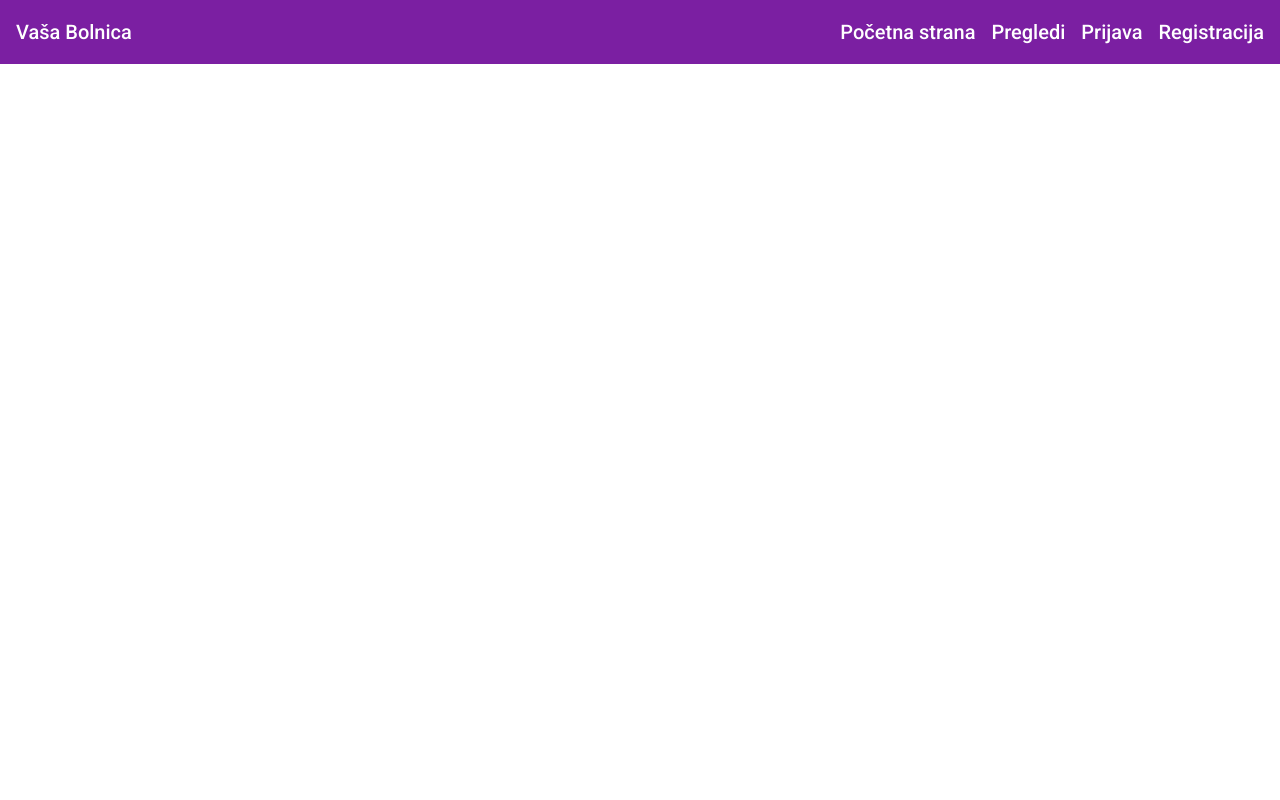
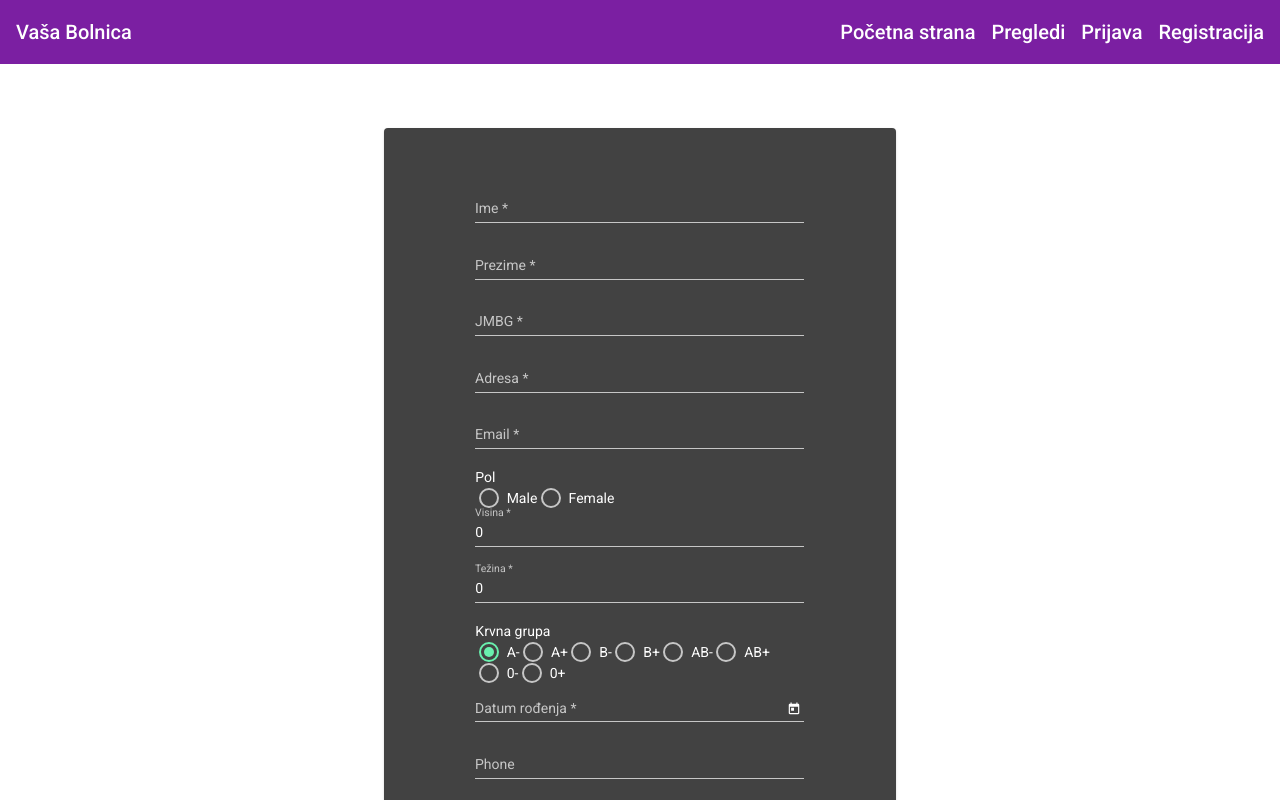
Before and after one commit to lazar-stojcevic/HospitalApplication-Frontend, an Angular app in the folder HospitalApplicationFront/: page /registration in a window 1280 px wide. Before the commit this address led to /. Shown: the top 800 px of the page. Built offline with nearby package versions, Linux system fonts and the light colour scheme.

Commit message:
Finish register form and connect with backend

```diff
--- a/HospitalApplicationFront/src/app/app-routing.module.ts
+++ b/HospitalApplicationFront/src/app/app-routing.module.ts
@@ -1,9 +1,11 @@
 import { NgModule } from '@angular/core';
 import { RouterModule, Routes } from '@angular/router';
 import { LoginComponent } from './login/login/login.component';
+import { RegistrationComponent } from './login/registration/registration.component';
 
 const routes: Routes = [
   { path: 'login', component: LoginComponent },
+  { path: 'registration', component: RegistrationComponent },
 ];
 
 @NgModule({
--- a/HospitalApplicationFront/src/app/app.module.ts
+++ b/HospitalApplicationFront/src/app/app.module.ts
@@ -7,6 +7,7 @@ import { BrowserAnimationsModule } from '@angular/platform-browser/animations';
 import { MaterialModule } from './material/material.module';
 import { HeaderModule } from './header/header.module';
 import { LoginModule } from './login/login.module';
+import { HttpClientModule } from '@angular/common/http';
 
 @NgModule({
   declarations: [
@@ -18,7 +19,8 @@ import { LoginModule } from './login/login.module';
     BrowserAnimationsModule,
     MaterialModule,
     HeaderModule,
-    LoginModule
+    LoginModule,
+    HttpClientModule
   ],
   providers: [],
   bootstrap: [AppComponent]
--- a/HospitalApplicationFront/src/app/header/header/header.component.html
+++ b/HospitalApplicationFront/src/app/header/header/header.component.html
@@ -4,6 +4,6 @@
         <span>Početna strana</span>
         <span>Pregledi</span>
         <span [routerLink]="['/login']">Prijava</span>
-        <span>Registracija</span>
+        <span [routerLink]="['/registration']">Registracija</span>
     </div>
 </mat-toolbar>
--- a/HospitalApplicationFront/src/app/login/login.module.ts
+++ b/HospitalApplicationFront/src/app/login/login.module.ts
@@ -4,6 +4,7 @@ import { MaterialModule } from '../material/material.module';
 import { LoginComponent } from './login/login.component';
 import { FormsModule, ReactiveFormsModule } from '@angular/forms';
 import { RegistrationComponent } from './registration/registration.component';
+import { RouterModule } from '@angular/router';
 
 
 
@@ -16,7 +17,8 @@ import { RegistrationComponent } from './registration/registration.component';
     CommonModule,
     MaterialModule,
     FormsModule,
-    ReactiveFormsModule
+    ReactiveFormsModule,
+    RouterModule
   ]
 })
 export class LoginModule { }
--- a/HospitalApplicationFront/src/app/login/login/login.component.html
+++ b/HospitalApplicationFront/src/app/login/login/login.component.html
@@ -39,7 +39,9 @@
                                     <br>
                                     <br>
                                     <p>
-                                        <mat-label style="text-align: center;">Name nalog? <a> Registrujte se</a> </mat-label>
+                                        <mat-label style="text-align: center;">Name nalog? <a [routerLink]="['/registration']">
+                                             Registrujte se</a>
+                                        </mat-label>
                                     </p>
                                 </div>
                             </form>
--- a/HospitalApplicationFront/src/app/login/registration/registration.component.css
+++ b/HospitalApplicationFront/src/app/login/registration/registration.component.css
@@ -0,0 +1,7 @@
+.container{
+    margin: 5% 30% 0 30%;
+}
+
+mat-radio-button{
+    margin-left: 1%;
+}
--- a/HospitalApplicationFront/src/app/login/registration/registration.component.html
+++ b/HospitalApplicationFront/src/app/login/registration/registration.component.html
@@ -1,16 +1,15 @@
-<section class="hero is-medium">
-    <div class="hero-body">
+<section>
+    <div>
         <div class="container ">
-            <div class="column is-6 is-offset-3">
-
-                <mat-card class="example-card">
+            <div>
+                <mat-card>
                     <div style="margin-left: 15%; margin-right: 15%;">
                         <br>
                         <mat-card-content style="margin-left: 1%; margin-right: 1%;">
                             <br>
                             <mat-form-field appearance="legacy" style="width: 100%;">
                                 <mat-label>Ime</mat-label>
-                                <input type="text" matInput placeholder="name" [(ngModel)]="patient.firstName"
+                                <input type="text" matInput placeholder="First name" [(ngModel)]="patient.firstName"
                                     [formControl]="nameForm" required>
 
                                 <mat-error *ngIf="nameForm.invalid">{{getnameErrorMessage()}}</mat-error>
@@ -18,33 +17,92 @@
 
                             <mat-form-field appearance="legacy" style="width: 100%;">
                                 <mat-label>Prezime</mat-label>
-                                <input type="text" matInput placeholder="surname" [(ngModel)]="patient.surname"
+                                <input type="text" matInput placeholder="Prezime" [(ngModel)]="patient.surname"
                                     [formControl]="surnameForm" required>
 
                                 <mat-error *ngIf="surnameForm.invalid">{{getsurnameErrorMessage()}}</mat-error>
                             </mat-form-field>
 
                             <mat-form-field appearance="legacy" style="width: 100%;">
+                                <mat-label>JMBG</mat-label>
+                                <input type="text" matInput placeholder="JMBG" [(ngModel)]="patient.personalNumber"
+                                    [formControl]="personalNumberForm" required>
+                                <mat-error *ngIf="personalNumberForm.invalid">{{getPersonalNumberErrorMessage()}}</mat-error>
+                            </mat-form-field>
+
+                            <mat-form-field appearance="legacy" style="width: 100%;">
+                                <mat-label>Adresa</mat-label>
+                                <input type="text" matInput placeholder="Adresa" [(ngModel)]="patient.adress"
+                                    [formControl]="adressForm" required>
+                                <mat-error *ngIf="adressForm.invalid">{{getAdressErrorMessage()}}</mat-error>
+                            </mat-form-field>
+
+                            <mat-form-field appearance="legacy" style="width: 100%;">
                                 <mat-label>Email</mat-label>
-                                <input type="text" matInput placeholder="email" [(ngModel)]="patient.email"
+                                <input type="text" matInput placeholder="Email" [(ngModel)]="patient.email"
                                     [formControl]="emailForm" required>
 
                                 <mat-error *ngIf="emailForm.invalid">{{getEmailErrorMessage()}}</mat-error>
                             </mat-form-field>
 
-                            <mat-label classid="example-radio-group-label">Gender</mat-label>
+                            <mat-label classid="example-radio-group-label">Pol</mat-label>
+                            <br>
                             <mat-radio-group aria-labelledby="example-radio-group-label" class="example-radio-group"
                                 [(ngModel)]="patient.gender">
-                                <mat-radio-button class="example-radio-button" [value]="0">
+                                <mat-radio-button class="example-radio-button" [value]="'Male'">
                                     Male
                                 </mat-radio-button>
-                                <mat-radio-button class="example-radio-button" [value]="1">
+                                <mat-radio-button class="example-radio-button" [value]="'Female'">
                                     Female
                                 </mat-radio-button>
                             </mat-radio-group>
 
                             <mat-form-field appearance="legacy" style="width: 100%;">
-                                <mat-label>Choose a date</mat-label>
+                                <mat-label>Visina</mat-label>
+                                <input type="text" matInput placeholder="Visina" [(ngModel)]="patient.height"
+                                    [formControl]="heightForm" required>
+                                <mat-error *ngIf="heightForm.invalid">{{getHeightErrorMessage()}}</mat-error>
+                            </mat-form-field>
+
+                            <mat-form-field appearance="legacy" style="width: 100%;">
+                                <mat-label>Težina</mat-label>
+                                <input type="text" matInput placeholder="Težina" [(ngModel)]="patient.weight"
+                                    [formControl]="weightForm" required>
+                                <mat-error *ngIf="weightForm.invalid">{{getWeightErrorMessage()}}</mat-error>
+                            </mat-form-field>
+
+                            <mat-label classid="example-radio-group-label">Krvna grupa</mat-label>
+                            <br>
+                            <mat-radio-group aria-labelledby="example-radio-group-label" class="example-radio-group"
+                                [(ngModel)]="patient.bloodType">
+                                <mat-radio-button class="example-radio-button" [value]="'A-'">
+                                    A-
+                                </mat-radio-button>
+                                <mat-radio-button class="example-radio-button" [value]="'A+'">
+                                    A+
+                                </mat-radio-button>
+                                <mat-radio-button class="example-radio-button" [value]="'B-'">
+                                    B-
+                                </mat-radio-button>
+                                <mat-radio-button class="example-radio-button" [value]="'B+'">
+                                    B+
+                                </mat-radio-button>
+                                <mat-radio-button class="example-radio-button" [value]="'AB-'">
+                                    AB-
+                                </mat-radio-button>
+                                <mat-radio-button class="example-radio-button" [value]="'AB+'">
+                                    AB+
+                                </mat-radio-button>
+                                <mat-radio-button class="example-radio-button" [value]="'0-'">
+                                    0-
+                                </mat-radio-button>
+                                <mat-radio-button class="example-radio-button" [value]="'0+'">
+                                    0+
+                                </mat-radio-button>
+                            </mat-radio-group>
+
+                            <mat-form-field appearance="legacy" style="width: 100%;">
+                                <mat-label>Datum rođenja</mat-label>
                                 <input matInput [matDatepicker]="picker" [(ngModel)]="patient.dateOfBirth" [max]="maxDate" [formControl]="dateOfBirthForm">
                                 <mat-datepicker-toggle matSuffix [for]="picker"></mat-datepicker-toggle>
                                 <mat-datepicker #picker></mat-datepicker>
@@ -60,7 +118,7 @@
                             </mat-form-field>
 
                             <mat-form-field appearance="legacy" style="width: 100%;">
-                                <mat-label>username</mat-label>
+                                <mat-label>Korisničko ime</mat-label>
                                 <input type="text" matInput placeholder="username" [(ngModel)]="patient.username"
                                     [formControl]="usernameForm" required>
 
@@ -68,14 +126,14 @@
                             </mat-form-field>
 
                             <mat-form-field appearance="legacy" style="width: 100%;">
-                                <mat-label>Password</mat-label>
+                                <mat-label>Šifra</mat-label>
                                 <input type="password" matInput placeholder="password" [(ngModel)]="patient.password" required
                                     [formControl]="passwordForm">
                                 <mat-error *ngIf="passwordForm.invalid">{{getPasswordErrorMessage()}}</mat-error>
                             </mat-form-field>
 
                             <mat-form-field appearance="legacy" style="width: 100%;">
-                                <mat-label>Confirm password</mat-label>
+                                <mat-label>Potvrdi šifru</mat-label>
                                 <input type="password" matInput placeholder="confirmPassword"
                                     [formControl]="confirmPasswordForm" required>
 
@@ -86,7 +144,7 @@
                             <div style="text-align: center;">
                                 <button mat-raised-button color="primary" (click)="register()"
                                     [disabled]="usernameForm.invalid || passwordForm.invalid">
-                                    Register
+                                    Registruj se
                                 </button>
                             </div>
                         </mat-card-content>
--- a/HospitalApplicationFront/src/app/login/registration/registration.component.ts
+++ b/HospitalApplicationFront/src/app/login/registration/registration.component.ts
@@ -10,7 +10,7 @@ import { Patient } from './patient';
 export class RegistrationComponent implements OnInit {
   maxDate: Date;
 
-  patient = new Patient("", "", "", "", "", "", 0, 0, "", "", "", "", "");
+  patient = new Patient("", "", "", "", "", "", 0, 0, "A-", "", "", "", "");
 
   usernameForm = new FormControl('', [Validators.required, Validators.maxLength(30), Validators.pattern(/^^[a-z\\d](?:[a-z\\d]|-(?=[a-z\\d])){0,38}$/i)]);
   nameForm = new FormControl('', [Validators.required, Validators.maxLength(30), Validators.pattern(/^[a-z0-9]+$/i)]);
@@ -54,30 +54,49 @@ export class RegistrationComponent implements OnInit {
   }
 
   getnameErrorMessage() {
-    return this.usernameForm.hasError('required') ? 'You must enter a value' :
+    return this.usernameForm.hasError('required') ? 'Morate uneti ime' :
       '';
   }
 
   getsurnameErrorMessage() {
-    return this.surnameForm.hasError('required') ? 'You must enter a value' :
+    return this.surnameForm.hasError('required') ? 'Morate uneti prezime' :
       '';
   }
 
+  getPersonalNumberErrorMessage() {
+    return this.surnameForm.hasError('required') ? 'Morate uneti JMBG' :
+      '';
+  }
+
+  getAdressErrorMessage() {
+    return this.surnameForm.hasError('required') ? 'Morate uneti adresu' :
+      '';
+  }
+
+  getHeightErrorMessage() {
+    return this.surnameForm.hasError('required') ? 'Morate uneti visinu' :
+      '';
+  }
+
+  getWeightErrorMessage() {
+    return this.surnameForm.hasError('required') ? 'Morate uneti težinu' :
+      '';
+  }
 
   getEmailErrorMessage() {
-    return this.emailForm.hasError('required') ? 'You must enter a value' :
-      this.emailForm.hasError('email') ? 'Not a valid email' :
+    return this.emailForm.hasError('required') ? 'Morate uneti email' :
+      this.emailForm.hasError('email') ? 'Email nije validan' :
         '';
   }
 
   getDateErrorMessage() {
-    return this.dateOfBirthForm.hasError('required') ? 'You must enter a value' :
+    return this.dateOfBirthForm.hasError('required') ? 'Morate uneti datum rođenja' :
       '';
   }
 
   getPhoneErrorMessage() {
     return this.phoneNumberForm.hasError('validators') ? '' :
-      'Phone number not in correct format';
+      'Broj telefona nije u dobro formatu';
   }
 
   getUsernameErrorMessage() {
--- a/HospitalApplicationFront/src/environments/environment.ts
+++ b/HospitalApplicationFront/src/environments/environment.ts
@@ -3,7 +3,8 @@
 // The list of file replacements can be found in `angular.json`.
 
 export const environment = {
-  production: false
+  production: false,
+  serverUrl:"http://localhost:44362/"
 };
 
 /*
```
Also changed, not shown: HospitalApplicationFront/src/app/login/login/login.component.ts (+10 -2 lines), HospitalApplicationFront/src/app/services/authentication.service.ts (added, +16 -0 lines).
